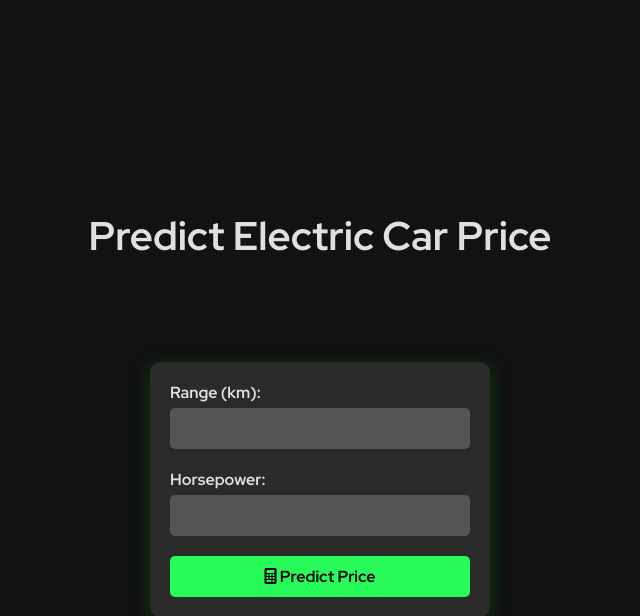
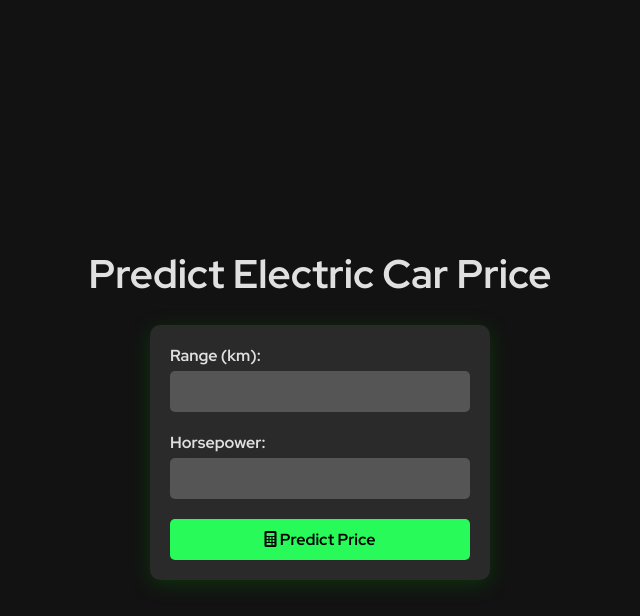
Before and after one commit to Ayaan2328/price-predict-cars, a Flask app: page / in a window 1280 px wide. Shown: the top 616 px of the page, without its empty margins (320-960 px from the left). Run offline with Flask 3, Linux system fonts and the light colour scheme; parts of the project's set-up code (start-up, migrations or seed data) failed here and were passed over.

Commit message:
Update index.html

```diff
--- a/templates/index.html
+++ b/templates/index.html
@@ -21,7 +21,7 @@
 
         h1 {
             font-size: 2.5rem;
-            margin-bottom: 100px;
+            margin-bottom: 25px;
         }
 
         form {
```
